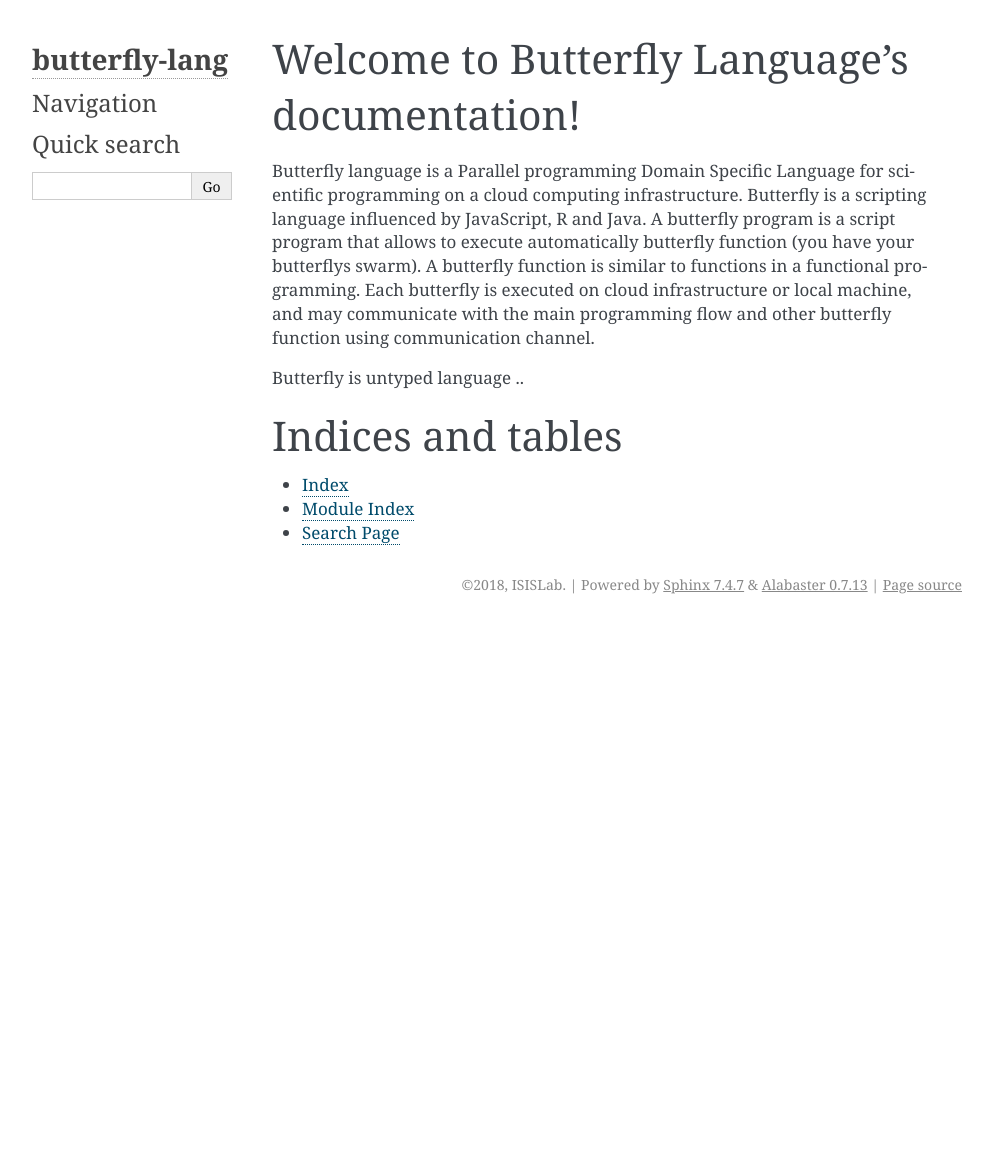
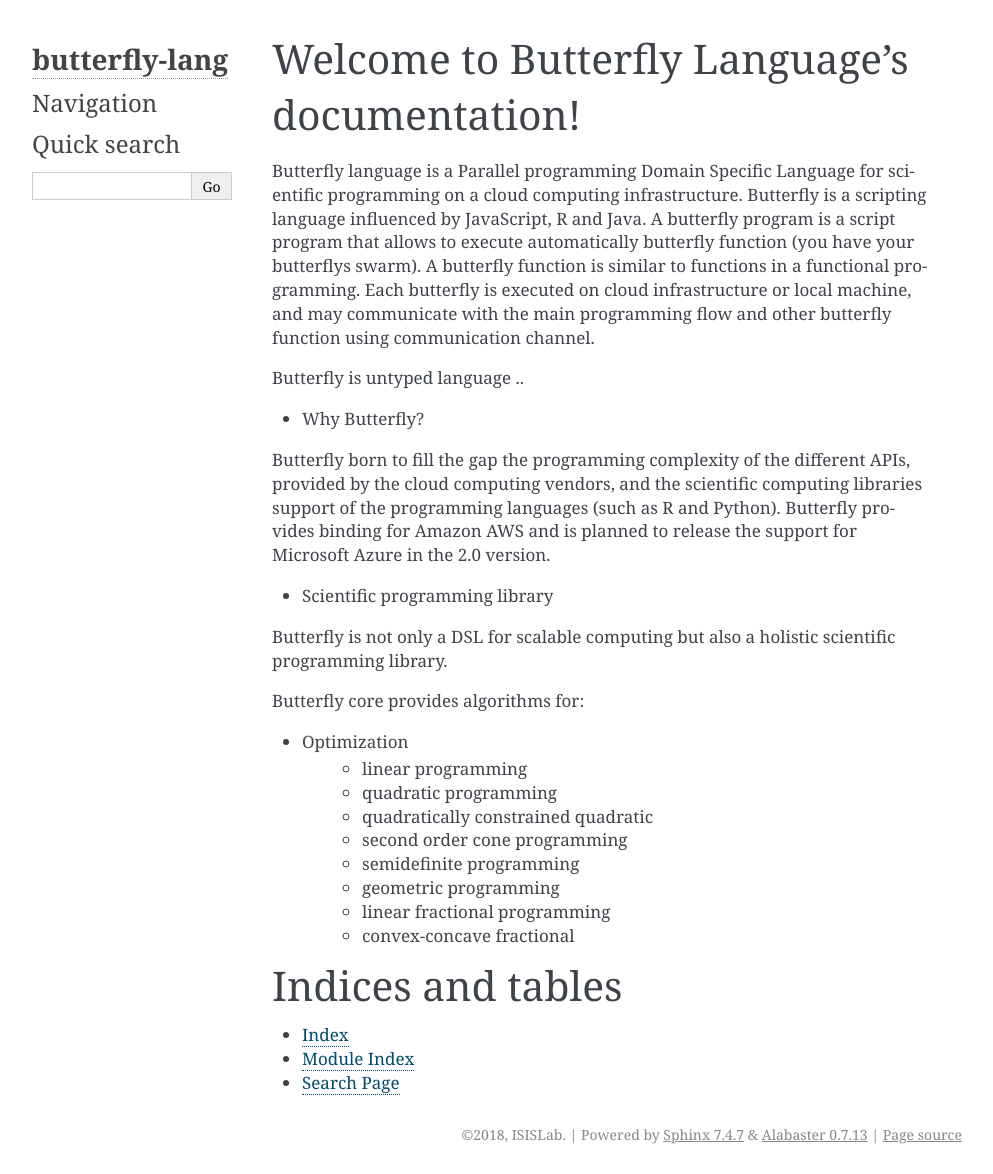
Before and after one commit to spagnuolocarmine/FLY-language, a Sphinx documentation site: the page built from docs/source/index.rst, in a window 1280 px wide. Shown: the whole page, without its empty margins (148-1141 px from the left). Built offline with Sphinx 7.4.7, drawn with Linux system fonts in a browser that asks for light colours; before the commit the page ends 900 px from its top, so only the background shows below that.

Commit message:
Update index.rst

```diff
--- a/docs/source/index.rst
+++ b/docs/source/index.rst
@@ -18,6 +18,30 @@ butterfly function using communication channel.
 
 Butterfly is untyped language ..
 
+* Why Butterfly?
+
+Butterfly born to fill the gap the programming complexity of the different APIs,
+provided by the cloud computing vendors, and the scientific computing
+libraries support of the programming languages (such as R and Python).
+Butterfly provides binding for Amazon AWS and is planned to release
+the support for Microsoft Azure in the 2.0 version.
+
+* Scientific programming library
+
+Butterfly is not only a DSL for scalable computing but also a holistic scientific programming library.
+
+Butterfly core provides algorithms for:
+
+- Optimization
+   * linear programming
+   * quadratic programming
+   * quadratically constrained quadratic
+   * second order cone programming
+   * semidefinite programming
+   * geometric programming
+   * linear fractional programming
+   * convex-concave fractional
+
 
 .. toctree::
    :maxdepth: 2
```
